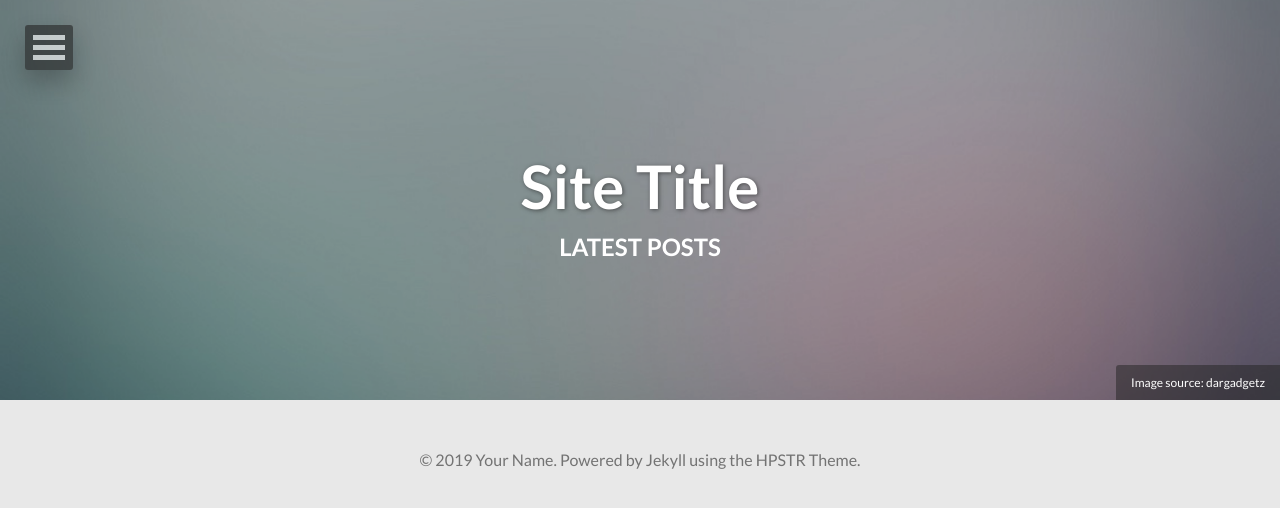
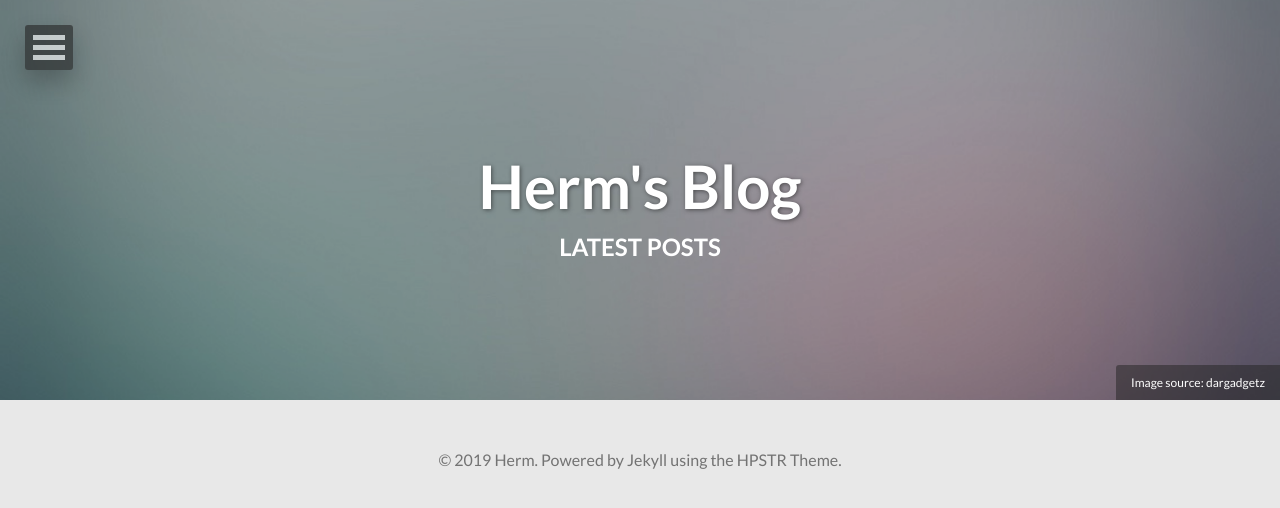
Before and after one commit to zhqherm/zhqherm.github.io, a Jekyll site: the page built from index.html, in a window 1280 px wide. Shown: the top 508 px of the page. Built offline with Jekyll 4.4.1, drawn with Linux system fonts in a browser that asks for light colours; nearby versions of some CDN libraries; the list of posts is cut into pages by our own code.

Commit message:
modify template

```diff
--- a/_config.yml
+++ b/_config.yml
@@ -1,5 +1,5 @@
-title:            Site Title
-description:      Describe your website here.
+title:            Herm's Blog
+description:
 disqus_shortname:
 reading_time:     true
 words_per_minute: 200
@@ -9,10 +9,10 @@ url:
 
 # Owner/author information
 owner:
-  name:           Your Name
+  name:           Herm
   avatar:         avatar.jpg
-  bio:            "Your bio goes here. It shouldn't be super long but a good sentence or two should suffice."
-  email:          you@email.com
+  bio:
+  email:          zhq204@qq.com
   # Social networking links used in footer. Update and remove as you like.
   twitter:
   facebook:
@@ -35,7 +35,7 @@ google_verify:
 bing_verify:
 
 # http://en.wikipedia.org/wiki/List_of_tz_database_time_zones
-timezone:    America/New_York
+timezone:    Asia/Shanghai
 future:      false  # publish future dated posts --  true, false (default)
 highlighter: rouge
 markdown:    kramdown
```
Also changed, not shown: README.md (deleted).
